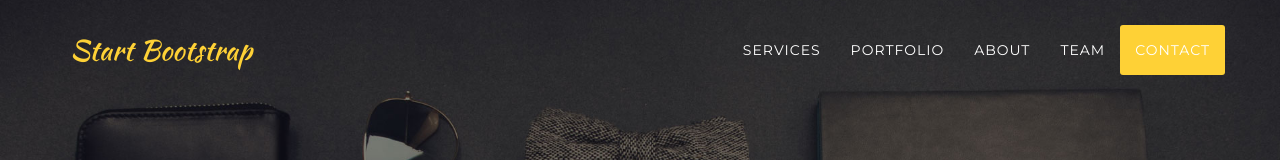
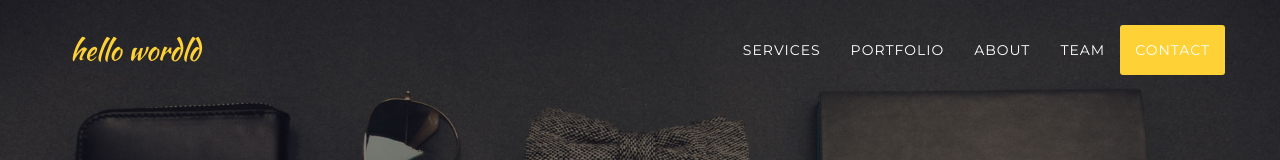
Before and after one commit to kongtiaowang/a, a plain HTML site: page index.html in a window 1280 px wide. Shown: the top 160 px of the page. Drawn offline with nearby package versions, Linux system fonts and the light colour scheme; a web font is replaced by a local one.

Commit message:
modify sm

```diff
--- a/index.html
+++ b/index.html
@@ -46,7 +46,7 @@
                     <span class="icon-bar"></span>
                     <span class="icon-bar"></span>
                 </button>
-                <a class="navbar-brand page-scroll" href="#page-top">Start Bootstrap</a>
+                <a class="navbar-brand page-scroll" href="#page-top">hello wordld</a>
             </div>
 
             <!-- Collect the nav links, forms, and other content for toggling -->
```
